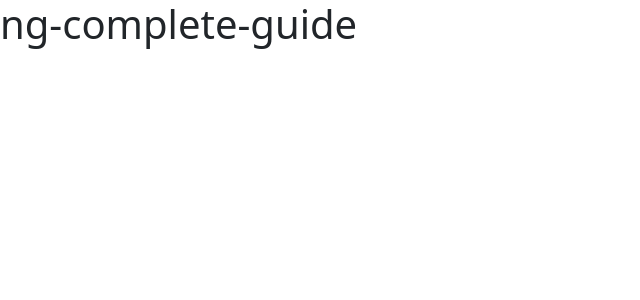
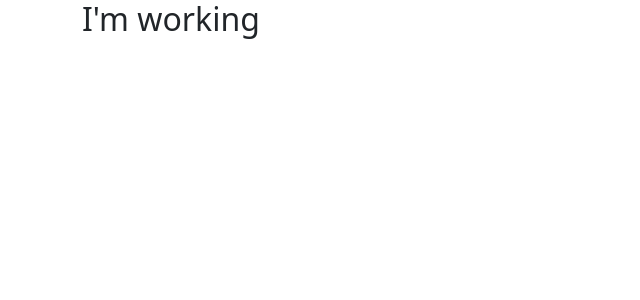
Before and after one commit to patricksalmeida/ng-complete-guide, an Angular app: page / in a window 1280 px wide. Shown: the top 300 px of the page, without its empty margins (0-640 px from the left). Built offline with nearby package versions, Linux system fonts and the light colour scheme.

Commit message:
feat: add message app component

```diff
--- a/src/app/app.component.html
+++ b/src/app/app.component.html
@@ -1 +1,7 @@
-<h1>{{ title }}</h1>
+<div class="container">
+  <div class="row">
+    <div class="col-md-12">
+      <h2>I'm working</h2>
+    </div>
+  </div>
+</div>
```
